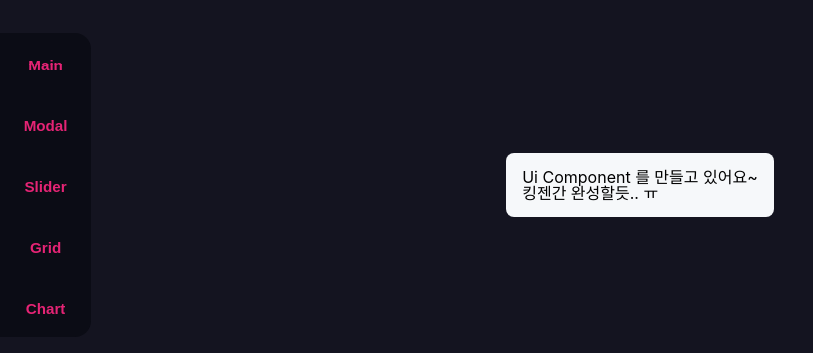
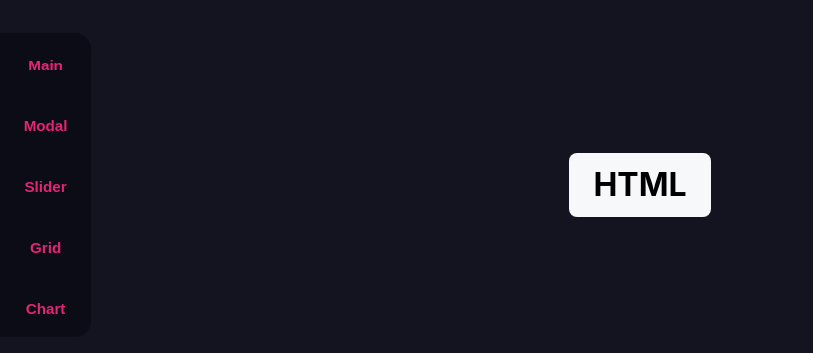
Before and after one commit to kbc1235/uicomponent, a React (Create React App) app: page / in a window 1280 px wide. Shown: the part 215-568 px from the top of the page, without its empty margins (0-813 px from the left). Built offline with nearby package versions, Linux system fonts and the light colour scheme.

Commit message:
uesRef, useEffect 사용해서 인터렉션 만들기 중

```diff
--- a/src/components/Main.jsx
+++ b/src/components/Main.jsx
@@ -1,10 +1,41 @@
-const  Main = () =>{
-    return(
-        <div>
-            <p>Ui Component 를 만들고 있어요~</p>
-            <p> 킹젠간 완성할듯.. ㅠ</p>
+
+import { useEffect, useRef } from "react";
+import styles from "../style/style.module.css";
+import Skill from "./Skill";
+
+const Main = () => {
+  const skills = [
+    "HTML",
+    "CSS",
+    "JS",
+    "Jquery",
+    "SCSS",
+    "REACT",
+    "Figma",
+    "Jira",
+    "GitHub",
+  ];
+  const dom = useRef();
+  const height = useRef();
+  useEffect(()=>{
+
+
+  },[])
+
+  return (
+    <div className="" >
+      <div>
+        <div className={styles.skill_box}>
+          <div className={styles.skill_view} ref={dom}>
+            {skills.map((data, index) => {
+              return <Skill skill={data} key={index} current={height}/>;
+            })}
+          </div>
         </div>
-    )
-}
+        <div></div>
+      </div>
+    </div>
+  );
+};
 
 export default Main;
--- /dev/null
+++ b/src/components/Skill.jsx
@@ -0,0 +1,7 @@
+const Skill = ({skill, current})=>{
+    return(
+        <span ref={current}>{skill}</span>
+    )
+}
+
+export default Skill;
--- a/src/style/style.module.css
+++ b/src/style/style.module.css
@@ -1,3 +1,37 @@
+/* Layout  CSS*/
+.container{
+    display: flex;
+    width: 100vw;
+    height: 100vh;
+    align-items: center;
+    justify-content: center;
+}
+
+.container > div{
+    background-color: var(--gray10);
+    padding:1em;
+    border-radius: 0.5em;
+}
+
+/*  */
+.skill_box{
+
+    height: 32px;
+    overflow: hidden;
+}
+.skill_view{
+    display: flex;
+    flex-direction: column;
+    align-items: center;
+    font-size: 2em;
+    font-weight: 700;
+    position: relative;
+
+}
+
+
+
+/* Nav CSS */
 .nav{
     position: fixed;
     top:50%;
@@ -50,16 +84,4 @@
 }
 
 
-.container{
-    display: flex;
-    width: 100vw;
-    height: 100vh;
-    align-items: center;
-    justify-content: center;
-}
-
-.container > div{
-    background-color: var(--gray10);
-    padding:1em;
-    border-radius: 0.5em;
-}
+/* keyframes */
```
